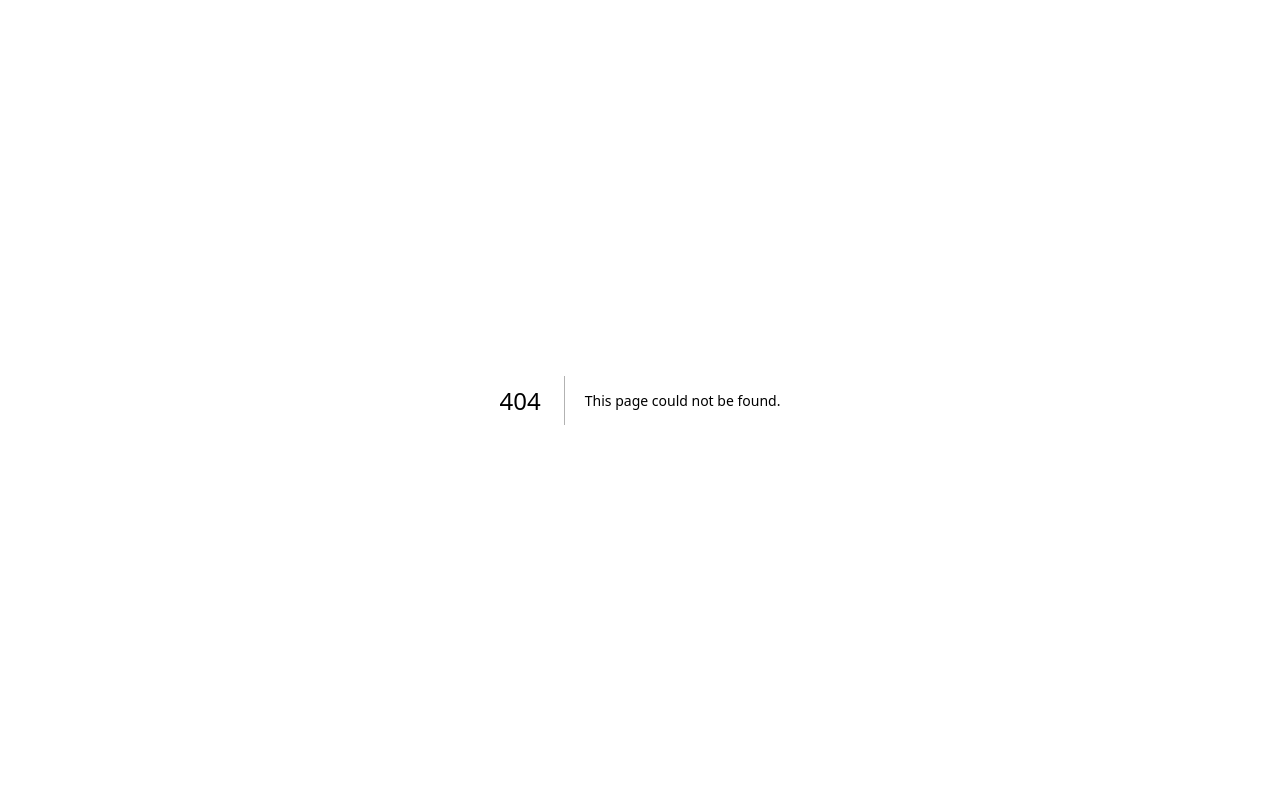
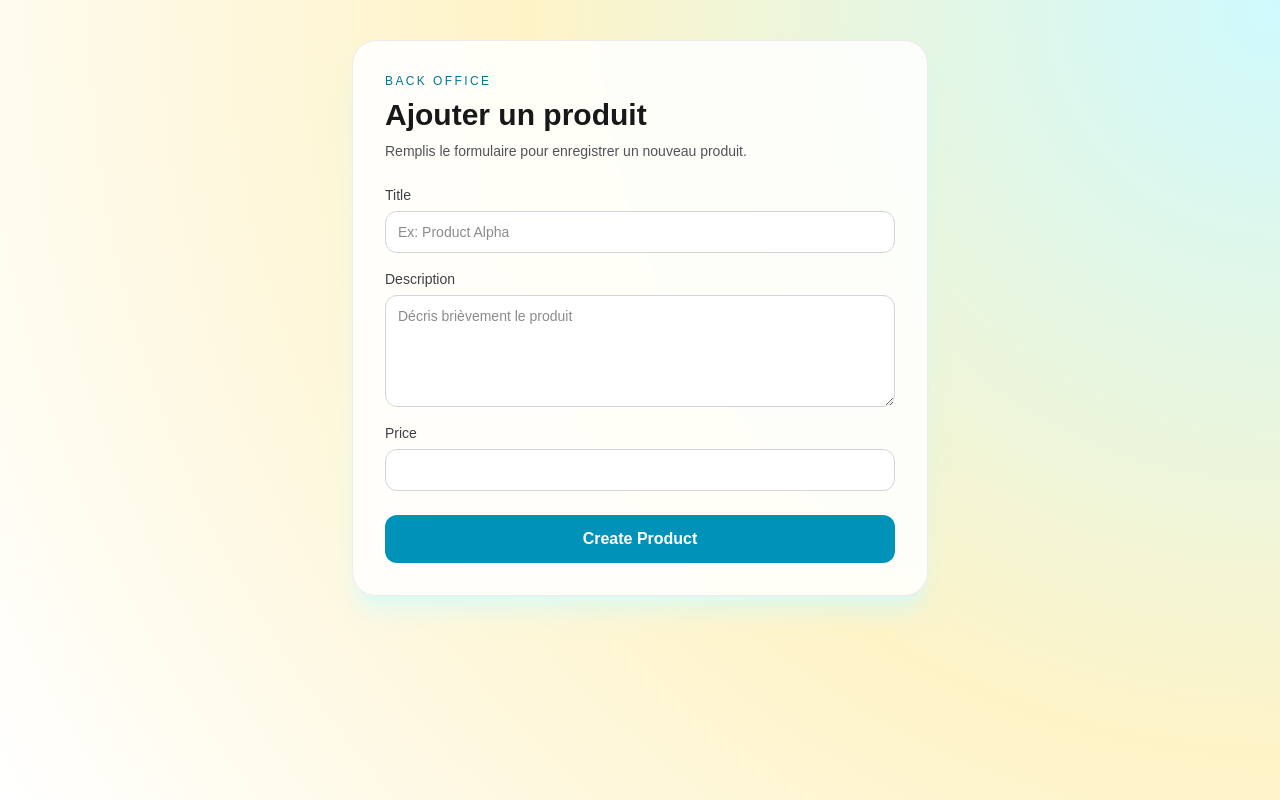
Before and after one commit to AKLIGO/Next_Js_Prisma_V3, a Next.js app: page /product-create-db in a window 1280 px wide. Before the commit this address had no page. Built offline with nearby package versions, Linux system fonts and the light colour scheme; no server answers; the database is empty.

Commit message:
creation deproduit coter serveur

```diff
--- /dev/null
+++ b/app/product-create-db/page.tsx
@@ -0,0 +1,76 @@
+
+import { createProduct as createProductInDb } from "../prisma-db";
+
+import {redirect} from "next/navigation";
+
+export default function AddProductPage(){
+
+        async function createProductAction(formData: FormData){
+
+            "use server";
+            const title = formData.get("title") as string;
+            const description = formData.get("description") as string;
+            const price = parseInt(formData.get("price") as string, 10);
+
+            await createProductInDb(title, description, price);
+            redirect("/product-db");
+        }
+
+
+    return (
+        <main className="min-h-screen bg-[radial-gradient(circle_at_top_right,_#cffafe,_#fef3c7_50%,_#ffffff)] px-4 py-10 text-zinc-900">
+            <form
+                action={createProductAction}
+                className="mx-auto w-full max-w-xl rounded-3xl border border-zinc-200/70 bg-white/85 p-6 shadow-xl shadow-cyan-100/60 backdrop-blur-sm md:p-8"
+            >
+                <header className="mb-6">
+                    <p className="text-xs uppercase tracking-[0.2em] text-cyan-700">Back Office</p>
+                    <h1 className="mt-2 text-2xl font-bold md:text-3xl">Ajouter un produit</h1>
+                    <p className="mt-2 text-sm text-zinc-600">Remplis le formulaire pour enregistrer un nouveau produit.</p>
+                </header>
+
+                <div className="space-y-4">
+                    <label className="block text-sm font-medium text-zinc-700">
+                        Title
+                        <input
+                            type="text"
+                            name="title"
+                            className="mt-1.5 block w-full rounded-xl border border-zinc-300 bg-white px-3 py-2.5 text-zinc-900 outline-none transition focus:border-cyan-500 focus:ring-4 focus:ring-cyan-100"
+                            placeholder="Ex: Product Alpha"
+                        />
+                    </label>
+
+                    <label className="block text-sm font-medium text-zinc-700">
+                        Description
+                        <textarea
+                            name="description"
+                            className="mt-1.5 block min-h-28 w-full rounded-xl border border-zinc-300 bg-white px-3 py-2.5 text-zinc-900 outline-none transition focus:border-cyan-500 focus:ring-4 focus:ring-cyan-100"
+                            placeholder="Décris brièvement le produit"
+                        />
+                    </label>
+
+
+                    <label className="block text-sm font-medium text-zinc-700">
+                        Price
+                        <input
+                            type="number"
+                            name="price"
+                            className="mt-1.5 block w-full rounded-xl border border-zinc-300 bg-white px-3 py-2.5 text-zinc-900 outline-none transition focus:border-cyan-500 focus:ring-4 focus:ring-cyan-100"
+                            min={0}
+                            step="1"
+                        />
+                    </label>
+                </div>
+
+                <button
+                    type="submit"
+
+                    className="mt-6 inline-flex w-full items-center justify-center rounded-xl bg-cyan-600 px-4 py-3 font-semibold text-white transition hover:bg-cyan-700 disabled:cursor-not-allowed disabled:bg-cyan-300"
+                >
+                    Create Product
+                </button>
+            </form>
+        </main>
+    );
+
+}
```
Also changed, not shown: 1 other file (tests, documents, lock files or other folders).
